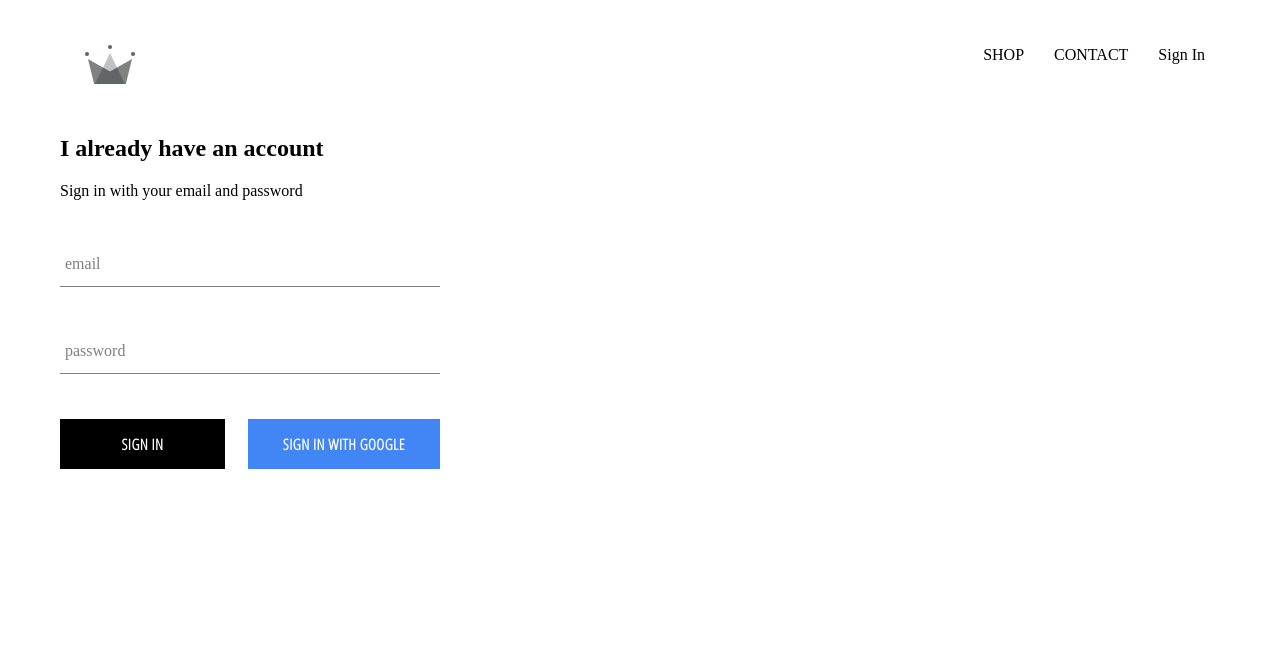
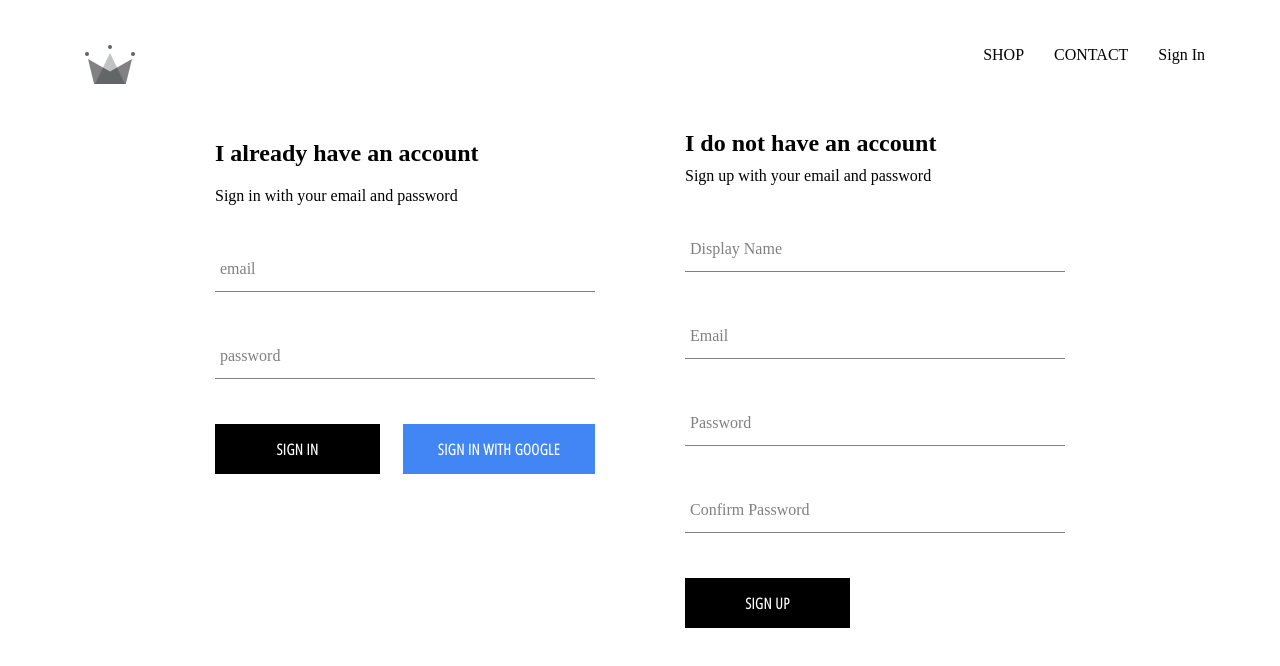
Before and after one commit to Trejon/E-Commerce-App, a React (Create React App) app: page /signin in a window 1280 px wide. Shown: the top 666 px of the page. Built offline with nearby package versions, Linux system fonts and the light colour scheme; no server answers.

Commit message:
added firbase sign up

```diff
--- a/src/App.js
+++ b/src/App.js
@@ -18,11 +18,26 @@
     };
   }
 
-  unsubscribeFromAuth = null
+  unsubscribeFromAuth = null;
 
   componentDidMount() {
-    this.unsubscribeFromAuth = auth.onAuthStateChanged(async user => {
-      createUserProfileDocument(user);
+    this.unsubscribeFromAuth = auth.onAuthStateChanged(async (userAuth) => {
+      if (userAuth) {
+        const userRef = await createUserProfileDocument(userAuth);
+
+        userRef.onSnapshot((snapShot) => {
+          this.setState({
+            currentUser: {
+              id: snapShot.id,
+              ...snapShot.data(),
+            },
+          });
+
+          console.log(this.state);
+        });
+      } else {
+        this.setState({ currentUser: userAuth });
+      }
     });
   }
 
--- /dev/null
+++ b/src/components/sign-up/sign-up.component.jsx
@@ -0,0 +1,104 @@
+import React from "react";
+
+import FormInput from "../form-input/form-input.component";
+import CustomButton from "../custom-button/custom-button.component";
+
+import { auth, createUserProfileDocument } from "../../firebase/firebase.utils";
+
+import "./sign-up.styles.scss";
+
+class SignUp extends React.Component {
+  constructor() {
+    super();
+
+    this.state = {
+      displayName: "",
+      email: "",
+      password: "",
+      confirmPassword: "",
+    };
+  }
+
+  handleSubmit = async (event) => {
+    event.preventDefault();
+
+    const { displayName, email, password, confirmPassword } = this.state;
+
+    if (password !== confirmPassword) {
+      alert("Passwords don't match");
+      return;
+    }
+
+    try {
+      const { user } = await auth.createUserWithEmailAndPassword(
+        email,
+        password
+      );
+
+      await createUserProfileDocument(user, { displayName });
+
+      this.setState({
+        displayName: "",
+        email: "",
+        password: "",
+        confirmPassword: "",
+      });
+    } catch (error) {
+      console.error(error);
+    }
+  };
+
+  handleChange = (event) => {
+    const { name, value } = event.target;
+
+    this.setState({ [name]: value });
+  };
+
+  render() {
+    const { displayName, email, password, confirmPassword } = this.state;
+
+    return (
+      <div className="sign-up">
+        <h2 className="title">I do not have an account</h2>
+        <span>Sign up with your email and password</span>
+        <form className="sign-up-form" onSubmit={this.handleSubmit}>
+          <FormInput
+            type="text"
+            name="displayName"
+            value={displayName}
+            onChange={this.handleChange}
+            label="Display Name"
+            required
+          />
+          <FormInput
+            type="email"
+            name="email"
+            value={email}
+            onChange={this.handleChange}
+            label="Email"
+            required
+          />
+          <FormInput
+            type="password"
+            name="password"
+            value={password}
+            onChange={this.handleChange}
+            label="Password"
+            required
+          />
+          <FormInput
+            type="password"
+            name="confirmPassword"
+            value={confirmPassword}
+            onChange={this.handleChange}
+            label="Confirm Password"
+            required
+          />
+          <CustomButton type="submit">Sign Up</CustomButton>
+        </form>
+      </div>
+    );
+  }
+}
+
+export default SignUp;
--- /dev/null
+++ b/src/components/sign-up/sign-up.styles.scss
@@ -0,0 +1,9 @@
+.sign-up {
+  display: flex;
+  flex-direction: column;
+  width: 380px;
+
+  .title {
+    margin: 10px 0;
+  }
+}
--- a/src/pages/sign-in-and-sign-up/sign-in-and-sign-up.component.jsx
+++ b/src/pages/sign-in-and-sign-up/sign-in-and-sign-up.component.jsx
@@ -1,6 +1,7 @@
 import React from 'react';
 
 import SignIn from '../../components/sign-in/sign-in.component';
+import SignUp from '../../components/sign-up/sign-up.component';
 
 import './sign-in-and-sign-up.styles.scss'
 
@@ -8,6 +9,7 @@
   return (
     <div className="sign-in-and-sign-up">
       <SignIn />
+      <SignUp />
     </div>
   );
 }
--- a/src/pages/sign-in-and-sign-up/sign-in-and-sign-up.styles.scss
+++ b/src/pages/sign-in-and-sign-up/sign-in-and-sign-up.styles.scss
@@ -0,0 +1,6 @@
+.sign-in-and-sign-up {
+  width: 850px;
+  display: flex;
+  justify-content: space-between;
+  margin: 30px auto;
+}
```
